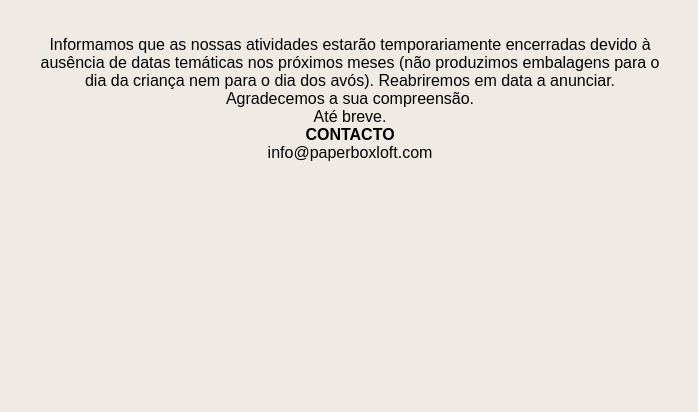
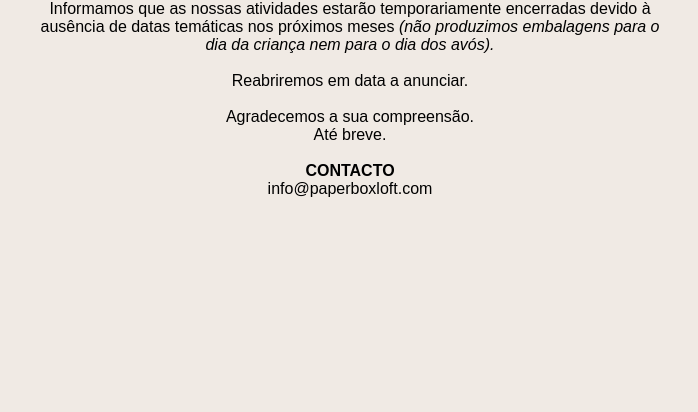
Before and after one commit to paperboxloft/comingsoon, a plain HTML site: page index.html in a window 1280 px wide. Shown: the part 388-800 px from the top of the page, without its empty margins (290-988 px from the left). Drawn offline with Linux system fonts and the light colour scheme.

Commit message:
Update index.html

```diff
--- a/index.html
+++ b/index.html
@@ -13,9 +13,10 @@
             <div id="MainText">
                 <h1>TEMPORARIAMENTE ENCERRADO</h1>
                 <br>
-                Informamos que as nossas atividades estarão temporariamente encerradas devido à ausência de datas temáticas nos próximos meses (não produzimos embalagens para o dia da criança nem para o dia dos avós).
-Reabriremos em data a anunciar.<br>Agradecemos a sua compreensão.<br>Até breve.
-                <br>
+                Informamos que as nossas atividades estarão temporariamente encerradas devido à ausência de datas temáticas nos próximos meses <i>(não produzimos embalagens para o dia da criança nem para o dia dos avós).</i>
+                <br><br>Reabriremos em data a anunciar.
+                <br><br>Agradecemos a sua compreensão.<br>Até breve.
+                <br><br>
                 <span><b>CONTACTO</b><br>info@paperboxloft.com<br /></span><br />
             </div>
         </div>
```
